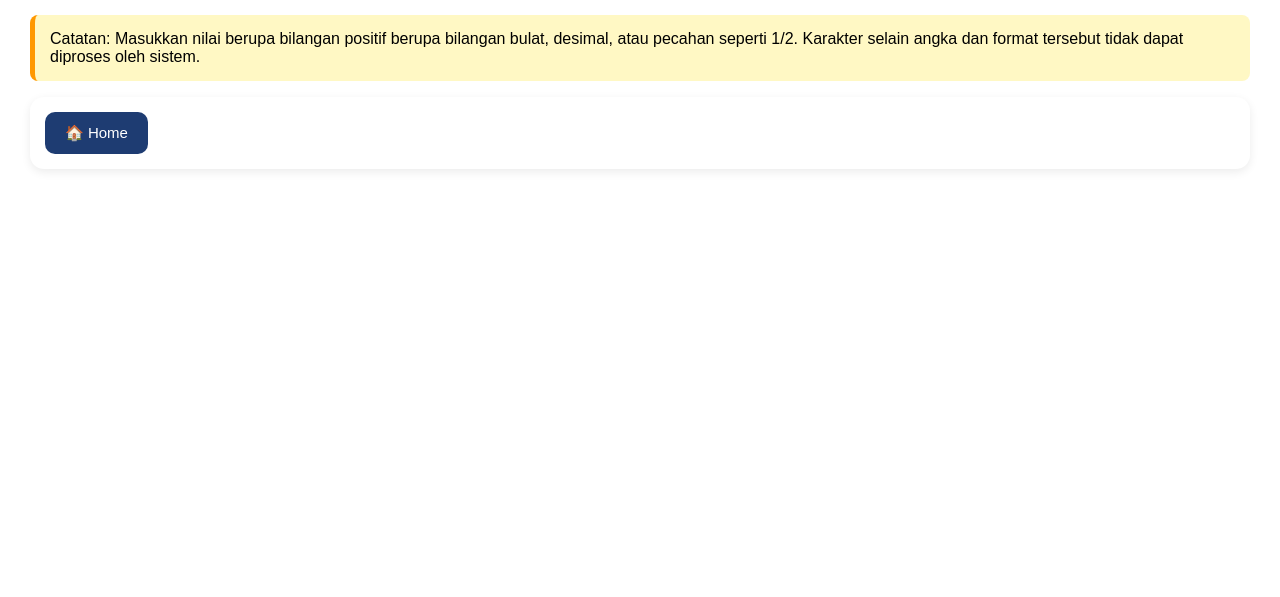
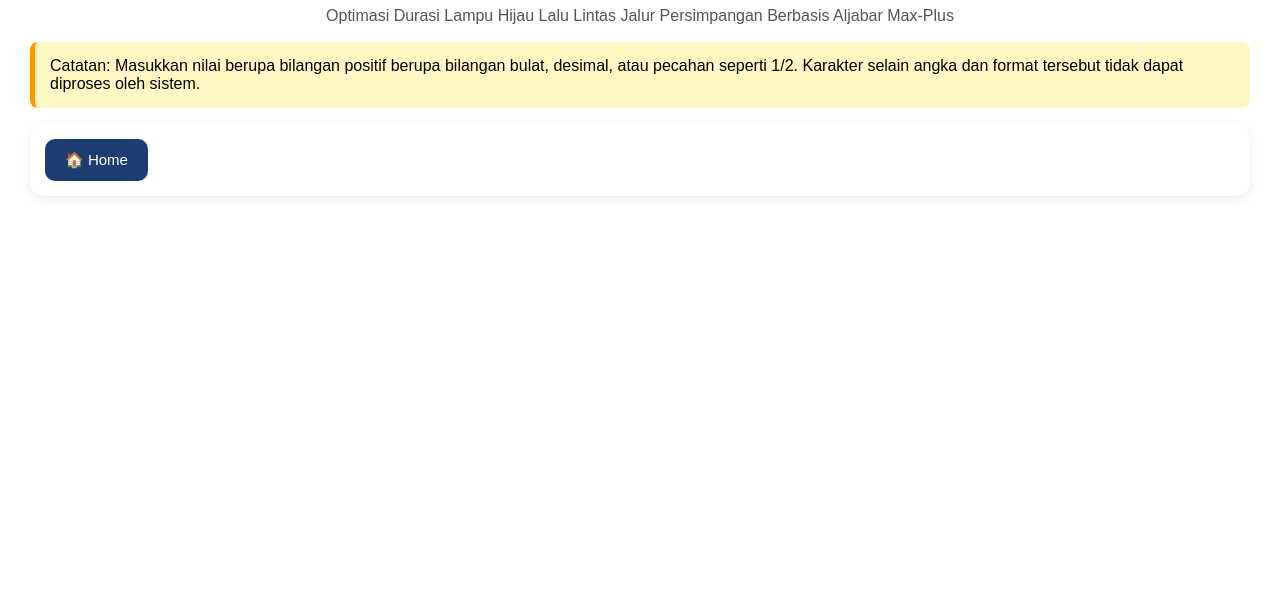
Before and after one commit to mrroziq/Cal_Oplantas, a plain HTML site: page oplantas_cal.html in a window 1280 px wide. Shown: the part 203-800 px from the top of the page. Drawn offline with Linux system fonts and the light colour scheme.

Commit message:
ganti judul

```diff
--- a/oplantas_cal.html
+++ b/oplantas_cal.html
@@ -15,6 +15,7 @@
   </div>
 
   <h1>Kalkulator Optimasi Jadwal Lampu Lalu Lintas</h1>
+  <p class="p1">Optimasi Durasi Lampu Hijau Lalu Lintas Jalur Persimpangan Berbasis Aljabar Max-Plus</p>
 
   <p class="catatan">
     Catatan:
--- a/style1.css
+++ b/style1.css
@@ -16,6 +16,13 @@ h1 {
   text-align: center;
   margin-bottom: 30px;
   color: #1e3c72;
+}
+
+.p1{
+  text-align: center;
+  color:#555;
+  margin-bottom:25px;
+  line-height:2px;
 }
 
 /*CATATAN*/
```
Also changed, not shown: Bukpan.html (+3 -2 lines), index.html (+1 -1 lines).
